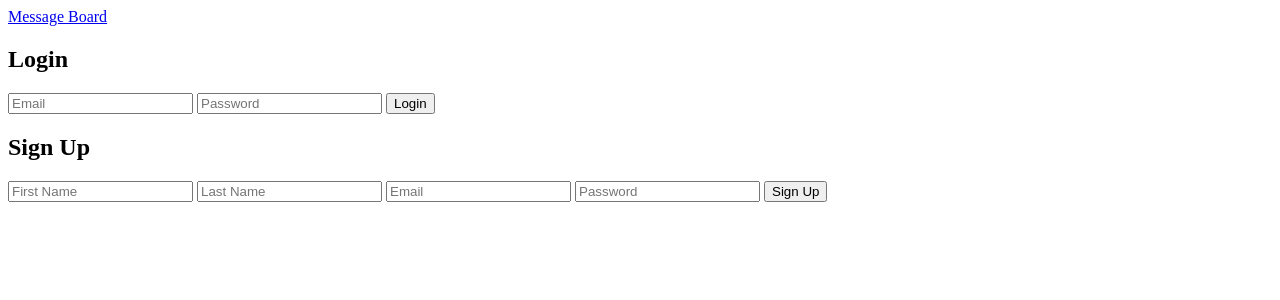
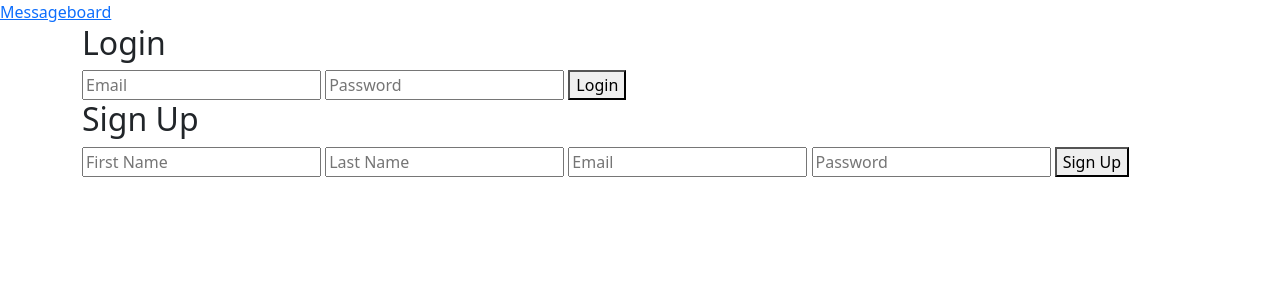
Before and after one commit to JackM510/Portfolio-Message-Board, a PHP site: page /login.php in a window 1280 px wide. Shown: the top 300 px of the page. Run offline with PHP 8.4, Linux system fonts and the light colour scheme.

Commit message:
Added Bootstrap to head.php.

```diff
--- a/head.php
+++ b/head.php
@@ -0,0 +1,5 @@
+<meta charset="UTF-8">
+<meta name="viewport" content="width=device-width, initial-scale=1.0">
+<!-- Bootstrap -->
+<link href="https://cdn.jsdelivr.net/npm/bootstrap@5.3.3/dist/css/bootstrap.min.css" rel="stylesheet" integrity="sha384-QWTKZyjpPEjISv5WaRU9OFeRpok6YctnYmDr5pNlyT2bRjXh0JMhjY6hW+ALEwIH" crossorigin="anonymous">
+<script src="https://cdn.jsdelivr.net/npm/bootstrap@5.3.3/dist/js/bootstrap.bundle.min.js" integrity="sha384-YvpcrYf0tY3lHB60NNkmXc5s9fDVZLESaAA55NDzOxhy9GkcIdslK1eN7N6jIeHz" crossorigin="anonymous"></script>
--- a/login.php
+++ b/login.php
@@ -4,20 +4,23 @@
 <!DOCTYPE html>
 <html lang="en">
 <head>
-    <meta charset="UTF-8">
-    <title>Message Board - Login</title>
+    <?php require_once "head.php" ?>
+    <title>Messageboard - Login</title>
 </head>
 <body>
 
-    <a href="index.php">Message Board</a></br>
+    <a href="index.php">Messageboard</a></br>
 
+    <div class="container">
         <h2>Login</h2>
         <form action="login.php" method="POST">
             <input type="email" name="email" placeholder="Email" required>
             <input type="password" name="password" placeholder="Password" required>
             <button type="submit" name="login">Login</button>
         </form>
+    </div>
 
+    <div class="container">
         <h2>Sign Up</h2>
         <form action="login.php" method="POST">
             <input type="text" name="first_name" placeholder="First Name" required>
@@ -26,6 +29,8 @@
             <input type="password" name="password" placeholder="Password" required>
             <button type="submit" name="signup">Sign Up</button>
         </form>
+    </div>
+
 
 </body>
 </html>
```
Lines whose indentation alone changed are shown as unchanged.
